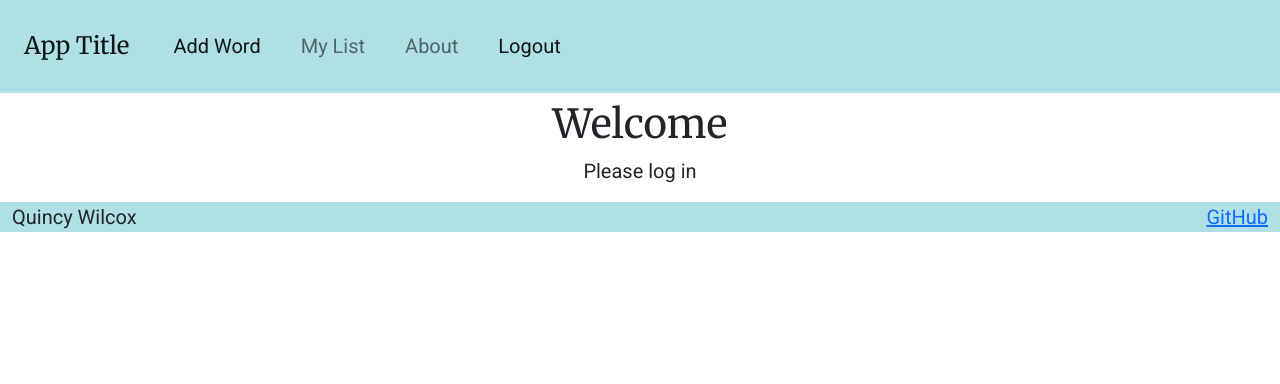
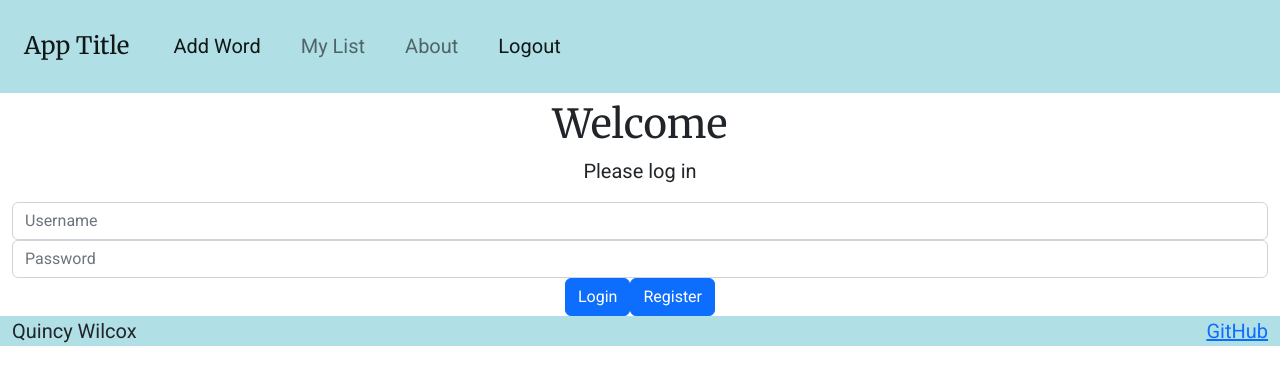
Before and after one commit to qwilc/vocab-list-app, a React (Create React App) app: page / in a window 1280 px wide. Shown: the top 384 px of the page. Built offline with nearby package versions, Linux system fonts and the light colour scheme.

Commit message:
Login set up but fetch is going to wrong port for testing with node so I don't know if it's working yet

```diff
--- a/src/App.jsx
+++ b/src/App.jsx
@@ -7,16 +7,52 @@ import { AddWord } from './add/add';
 import { Login } from './login/login';
 import { About } from './about/about';
 import { List } from './list/list';
+import { AuthState } from './login/authState';
 
 function App() {
+  const [username, setUsername] = React.useState(localStorage.getItem('username') || '');
+  const [authState, setAuthState] = React.useState(AuthState.Unknown);
+
+  React.useEffect(() => {
+    if(username) {
+      getUser(username)
+        .then((user) => {
+          const state = user?.authenticated ? AuthState.Authenticated : AuthState.Unauthenticated;
+          setAuthState(state);
+        });
+    }
+    else {
+      setAuthState(AuthState.Unauthenticated);
+    }
+
+  }, [username]);
+
+  async function getUser(email) {
+    const response = await fetch(`/api/user/${email}`);
+    if (response.status === 200) {
+      return response.json();
+    }
+
+    return null;
+  }
+
   return (
     <>
       <Header />
       <Routes>
-        <Route path='/' element={<Login/>}/>
-        <Route path='/add-word' element={<AddWord/>}/>
-        <Route path='/about' element={<About/>}/>
-        <Route path='/list' element={<List/>}/>
+        <Route path='/' element={
+          <Login
+            username={username}
+            authState={authState}
+            onAuthChange={(username, authState) => {
+              setAuthState(authState);
+              setUsername(username);
+            }}
+          />
+        } />
+        <Route path='/add-word' element={<AddWord />} />
+        <Route path='/about' element={<About />} />
+        <Route path='/list' element={<List />} />
       </Routes>
       <Footer />
     </>
--- /dev/null
+++ b/src/login/authenticated.jsx
@@ -0,0 +1,26 @@
+import React from 'react';
+import { useNavigate } from 'react-router-dom';
+
+import Button from 'react-bootstrap/Button';
+
+export function Authenticated(props) {
+    const navigate = useNavigate();
+
+    function logout() {
+        fetch(`/api/auth/logout`, {
+            method: 'delete',
+        }).then(() => props.onLogout());
+    }
+
+    return (
+        <div>
+          <div className='playerName'>{props.username}</div>
+          <Button variant='primary' onClick={() => navigate('/add-word')}>
+            Add a Word
+          </Button>
+          <Button variant='secondary' onClick={() => logout()}>
+            Logout
+          </Button>
+        </div>
+    );
+}
--- a/src/login/login.jsx
+++ b/src/login/login.jsx
@@ -1,11 +1,29 @@
-import React from 'react'
+import React from 'react';
 
-export function Login() {
+import { Unauthenticated } from './unauthenticated';
+import { Authenticated } from './authenticated';
+import { AuthState } from './authState';
+
+export function Login({ username, authState, onAuthChange }) {
     return (
         <main className="container-fluid text-center">
             <div id="login">
-                <h1>Welcome</h1>
-                <p>Please log in</p>
+                {authState !== AuthState.Unknown && <h1>Welcome</h1>}
+                {console.log(authState)}
+                {authState === AuthState.Authenticated && (
+                    <Authenticated
+                        username={username}
+                        onLogout={() => onAuthChange(username, AuthState.Unauthenticated)}
+                    />
+                )}
+                {authState === AuthState.Unauthenticated && (
+                    <Unauthenticated
+                        username = {username}
+                        onLogin={(loginUserName) => {
+                            onAuthChange(loginUserName, AuthState.Authenticated);
+                        }}
+                    />
+                )}
             </div>
         </main>
     );
--- /dev/null
+++ b/src/login/messageDialog.jsx
@@ -0,0 +1,15 @@
+import React from 'react';
+
+import Button from 'react-bootstrap/Button';
+import Modal from 'react-bootstrap/Modal';
+
+export function MessageDialog(props) {
+  return (
+    <Modal {...props} show={props.message} centered>
+      <Modal.Body>{props.message}</Modal.Body>
+      <Modal.Footer>
+        <Button onClick={props.onHide}>Close</Button>
+      </Modal.Footer>
+    </Modal>
+  );
+}
--- /dev/null
+++ b/src/login/unauthenticated.jsx
@@ -0,0 +1,71 @@
+import { useState } from 'react';
+
+import Button from 'react-bootstrap/Button';
+import { MessageDialog } from './messageDialog';
+
+export function Unauthenticated(props) {
+    const [username, setUsername] = useState(props.username);
+    const [password, setPassword] = useState('');
+    const [displayError, setDisplayError] = useState(null);
+
+    async function login() {
+        loginOrRegister(`/api/auth/login`);
+    }
+
+    async function register() {
+        loginOrRegister(`/api/auth/register`);
+    }
+
+    async function loginOrRegister(endpoint) {
+        const response = await fetch(endpoint, {
+          method: 'post',
+          body: JSON.stringify({ email: username, password: password }),
+          headers: {
+            'Content-type': 'application/json; charset=UTF-8',
+          },
+        });
+        if (response?.status === 200) {
+          localStorage.setItem('username', username);
+          props.onLogin(username);
+        } else {
+          const body = await response.json();
+          setDisplayError(`⚠ Error: ${body.msg}`);
+        }
+    }
+
+    return (
+        <>
+            <p>Please log in</p>
+            <div>
+                <input
+                    className='form-control'
+                    type="text"
+                    id="username"
+                    value={username}
+                    onChange={(e) => setUsername(e.target.value)}
+                    placeholder="Username"
+                />
+            </div>
+            <div>
+                <input
+                    className='form-control'
+                    type="password"
+                    id="userPassword"
+                    onChange={(e) => setPassword(e.target.value)}
+                    placeholder="Password"
+                />
+            </div>
+            <div>
+                {/* TODO: Do the onClick have to be lambdas? */}
+                <Button onClick={() => login()}>
+                    Login
+                </Button>
+                <Button onClick={() => register()}>
+                    Register
+                </Button>
+            </div>
+
+            <MessageDialog message={displayError} onHide={() => setDisplayError(null)} />
+        </>
+    )
+}
```
Also changed, not shown: 1 other file (tests, documents, lock files or other folders). Lines whose indentation alone changed are shown as unchanged.
